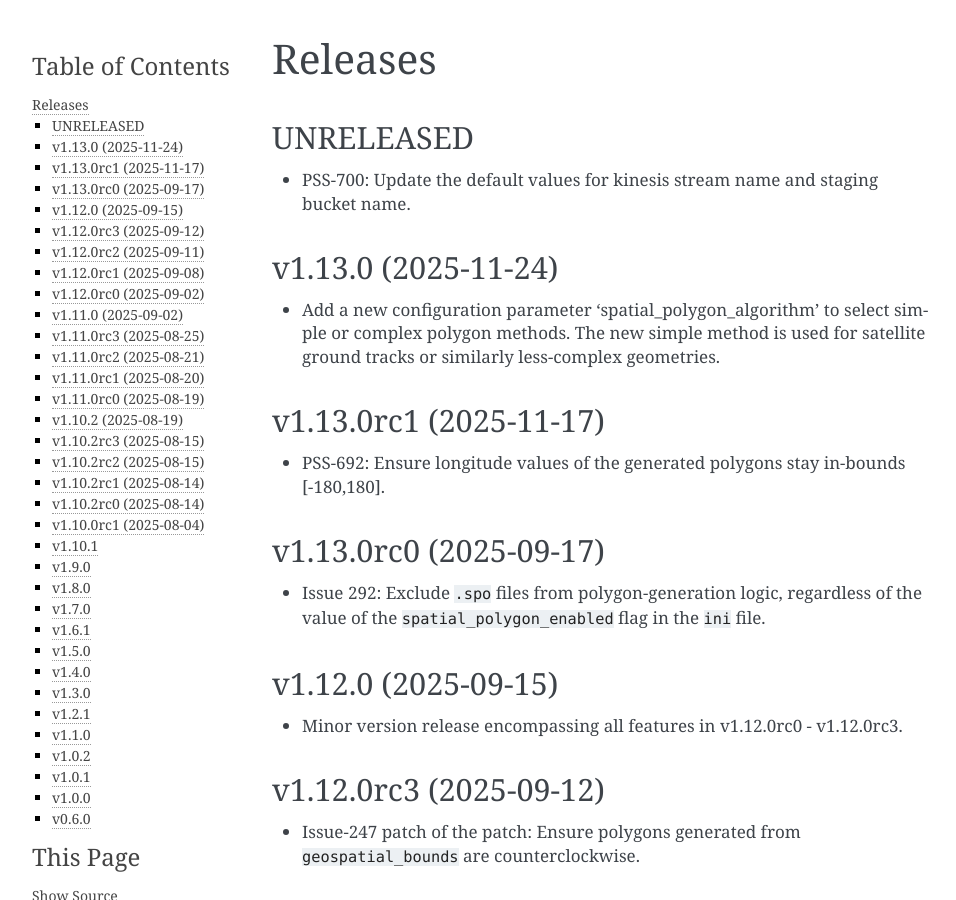
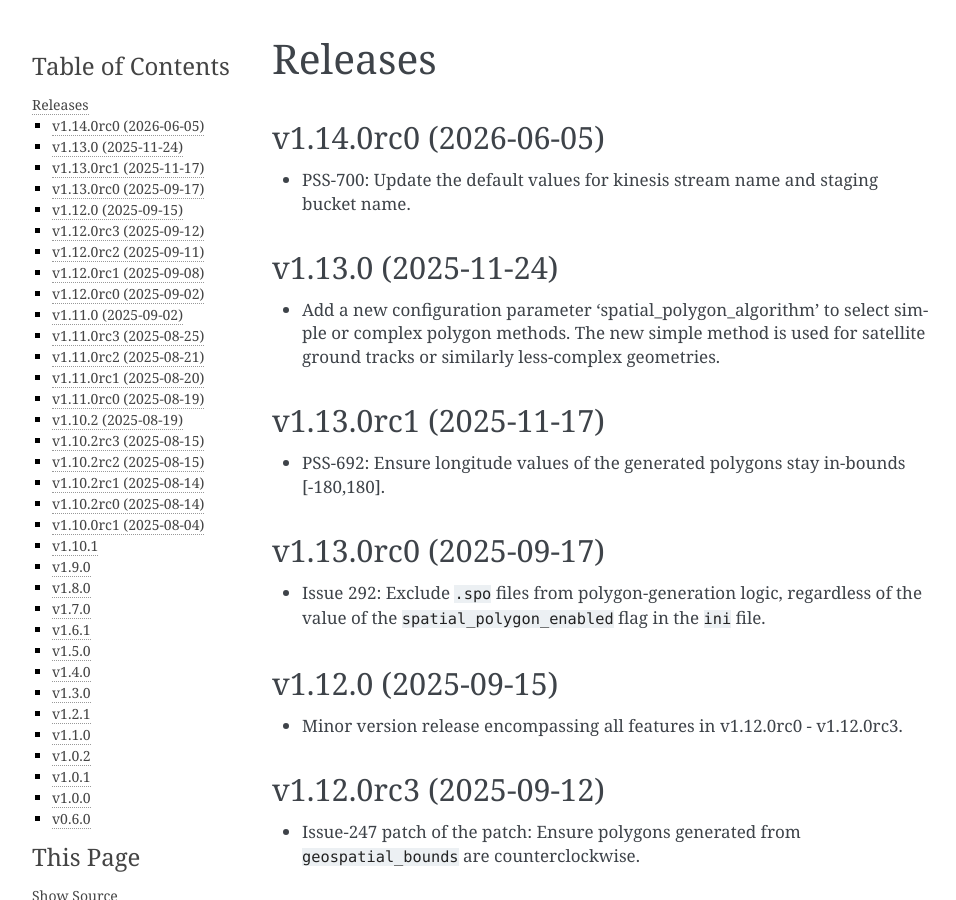
Before and after one commit to nsidc/granule-metgen, a Sphinx documentation site: the page built from docs/source/releases.rst, in a window 1280 px wide and 900 px high. Shown: the whole window, without its empty margins (148-1104 px from the left). Built offline with Sphinx 7.4.7, drawn with Linux system fonts in a browser that asks for light colours.

Commit message:
Bump version: 1.13.0 → 1.14.0rc0

```diff
--- a/CHANGELOG.md
+++ b/CHANGELOG.md
@@ -1,4 +1,4 @@
-## UNRELEASED
+## v1.14.0rc0 (2026-06-05)
 
 * PSS-700: Update the default values for kinesis stream name and staging bucket name.
 
--- a/docs/source/conf.py
+++ b/docs/source/conf.py
@@ -6,8 +6,8 @@
 project = "MetGenC"
 copyright = "2024, NSIDC"
 author = "National Snow and Ice Data Center"
-release = "v1.13.0"
-version = "v1.13.0"
+release = "v1.14.0rc0"
+version = "v1.14.0rc0"
 
 extensions = [
     "myst_parser",
--- a/pyproject.toml
+++ b/pyproject.toml
@@ -1,6 +1,6 @@
 [tool.poetry]
 name = "nsidc-metgenc"
-version = "1.13.0"
+version = "1.14.0rc0"
 description = "The nsidc-metgenc package enables data producers as well as Operations staff managing the data ingest workflow to create metadata files conforming to NASA's Common Metadata Repository UMM-G specification."
 authors = ["National Snow and Ice Data Center (NSIDC) <nsidc@nsidc.org>"]
 readme = "README.md"
@@ -53,7 +53,7 @@
 beautifulsoup4 = "^4.13.4"
 
 [tool.bumpversion]
-current_version = "1.13.0"
+current_version = "1.14.0rc0"
 parse = """(?x)
     (?P<major>0|[1-9]\\d*)\\.
     (?P<minor>0|[1-9]\\d*)\\.
```
Also changed, not shown: 1 other file.
